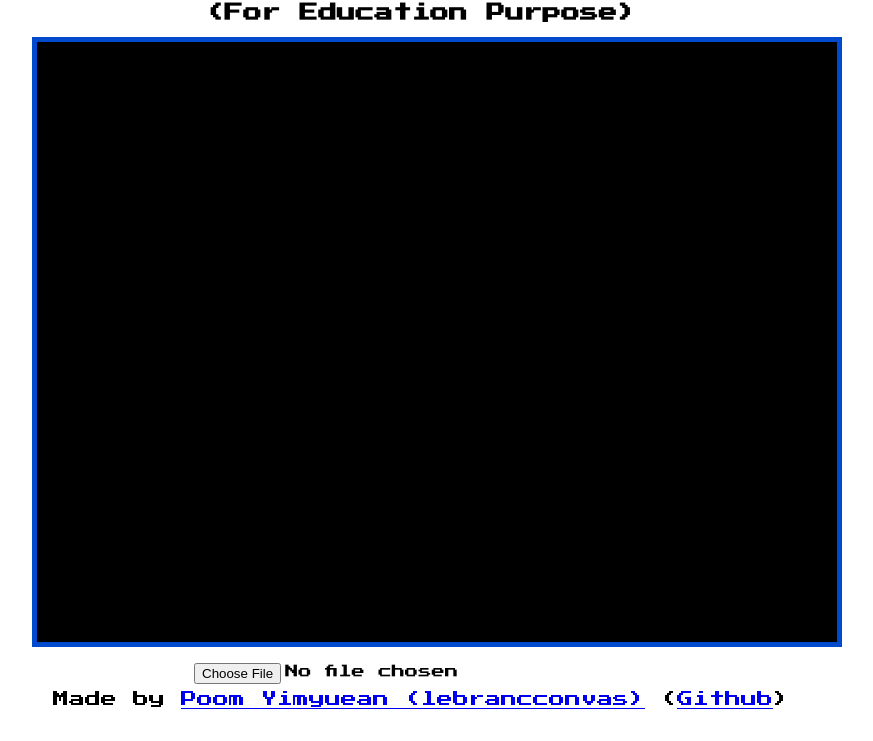
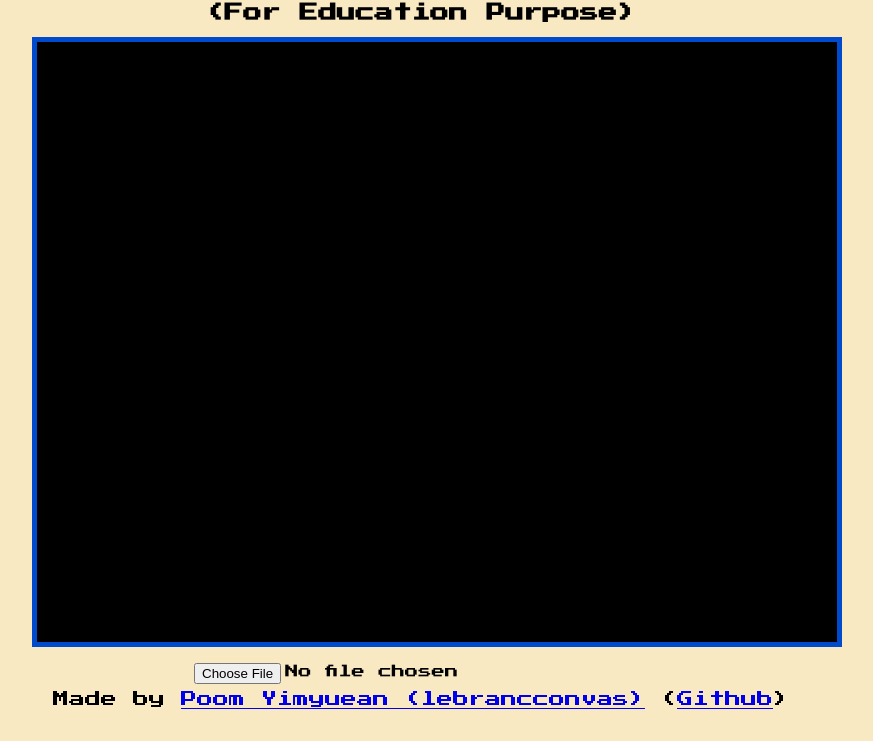
Before and after one commit to lebrancconvas/GameBoy-Web, a website built with Vite: page web/index.html in a window 1280 px wide. Shown: the part 59-800 px from the top of the page, without its empty margins (219-1092 px from the left). Built offline with nearby package versions, Linux system fonts and the light colour scheme.

Commit message:
💄 style: change background color

```diff
--- a/web/src/style.css
+++ b/web/src/style.css
@@ -3,6 +3,7 @@
   padding: 0;
   box-sizing: border-box;
   font-family: "Press Start 2P", system-ui;
+  background-color: rgb(249, 233, 194);
 }
 
 header {
```
